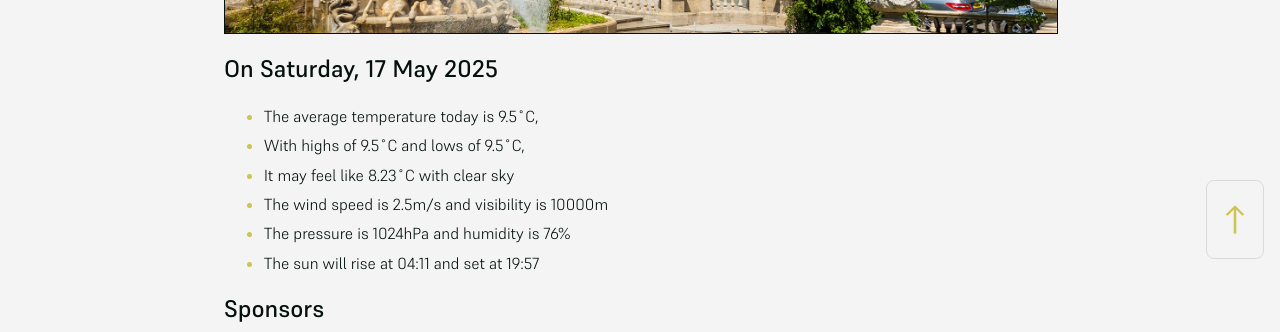
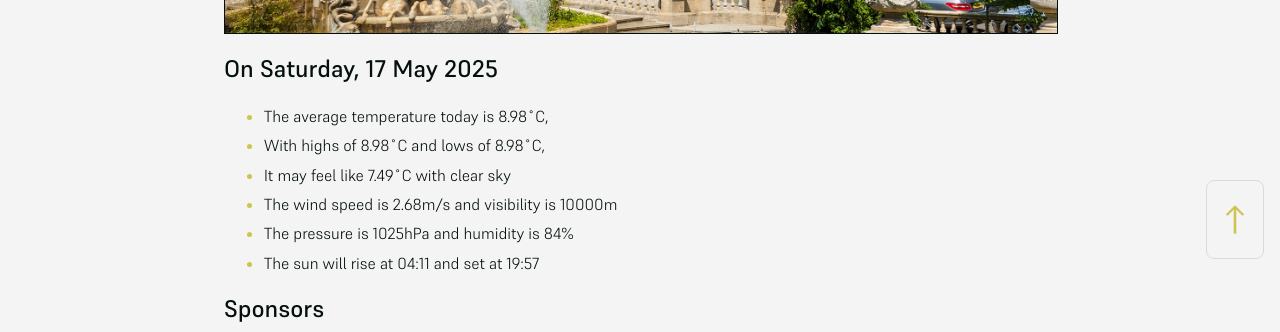
Before and after one commit to mat-0/cheltenham-open-data, a Jekyll site: the page built from index.md, in a window 1280 px wide. Shown: the part 625-957 px from the top of the page. Built offline with Jekyll 4.4.1, drawn with Linux system fonts in a browser that asks for light colours.

Commit message:
Updated 2025-05-17 03:58:24

```diff
--- a/index.md
+++ b/index.md
@@ -10,11 +10,11 @@ seo: Menu
 <!-- weather_marker starts -->
 ## On Saturday, 17 May 2025
 
-- The average temperature today is 9.5˚C,
-- With highs of 9.5˚C and lows of 9.5˚C,
-- It may feel like 8.23˚C with clear sky
-- The wind speed is 2.5m/s and visibility is 10000m
-- The pressure is 1024hPa and humidity is 76%
+- The average temperature today is 8.98˚C,
+- With highs of 8.98˚C and lows of 8.98˚C,
+- It may feel like 7.49˚C with clear sky
+- The wind speed is 2.68m/s and visibility is 10000m
+- The pressure is 1025hPa and humidity is 84%
 - The sun will rise at 04:11 and set at 19:57
 
 <!-- weather_marker ends -->
```
Also changed, not shown: _data/flood.json (+5 -48 lines), _pages/news.md (+5 -5 lines).
